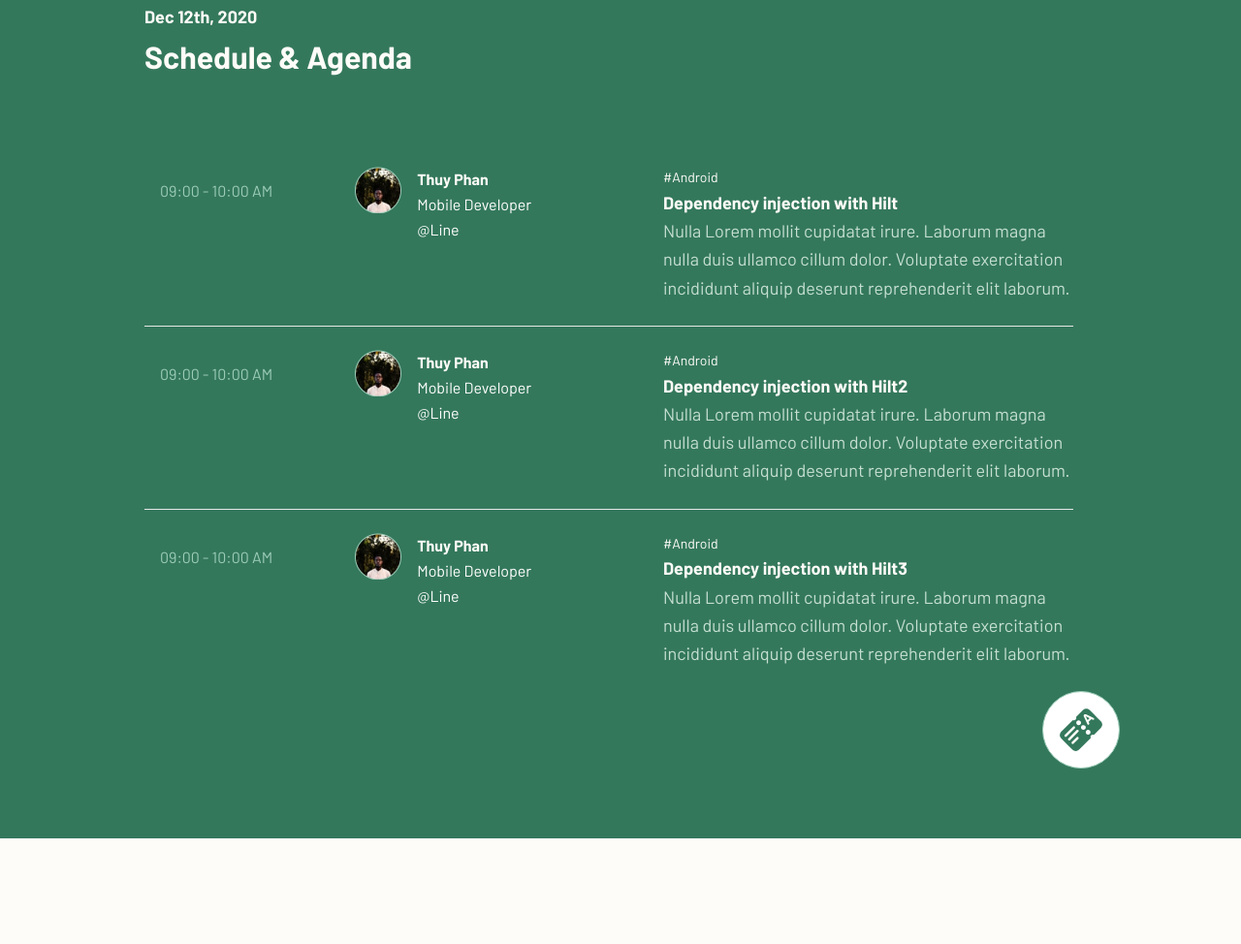
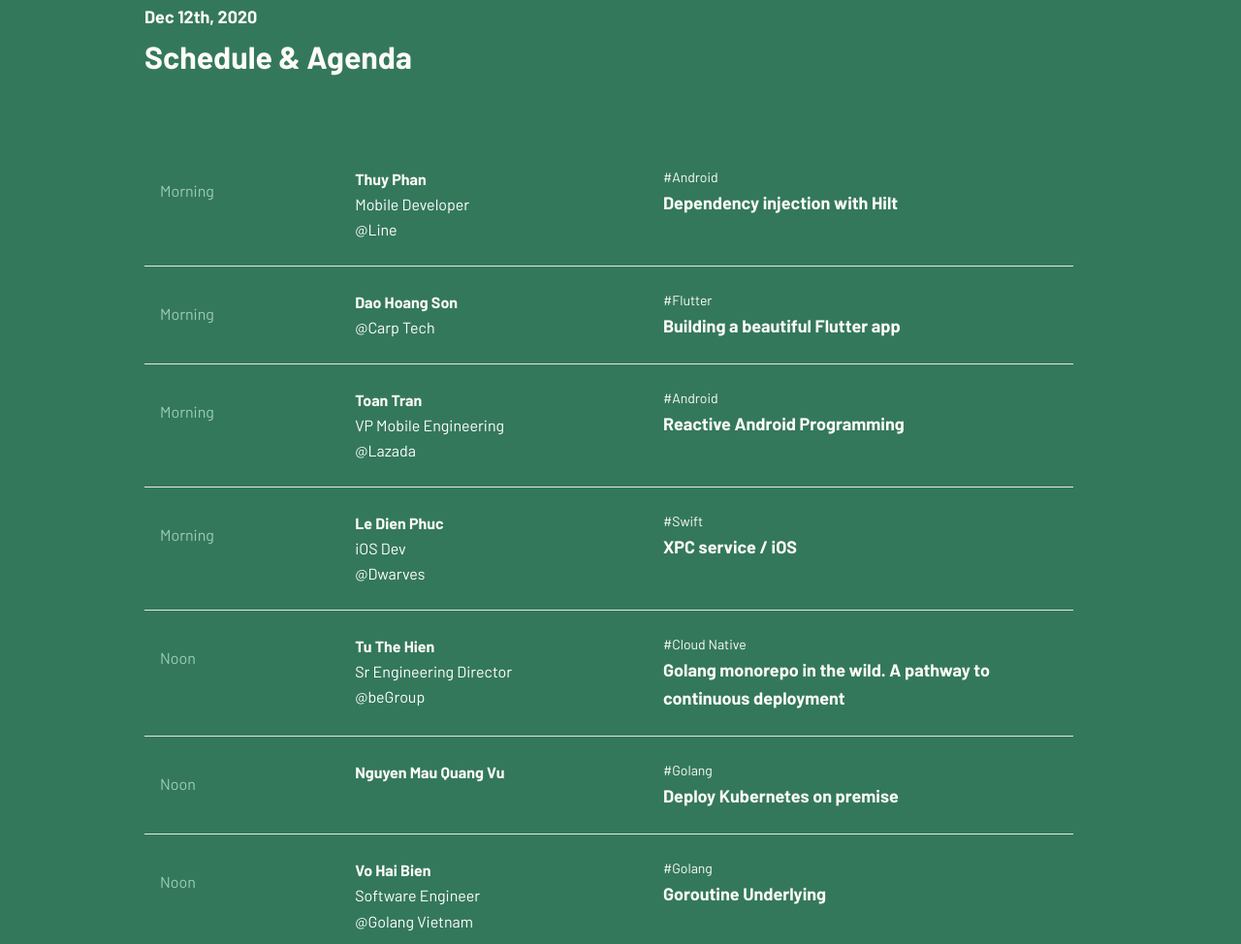
Before and after one commit to webuild-community/webuild.community, a Gatsby site: page /webuild-day in a window 1280 px wide. Shown: the part 1826-2800 px from the top of the page at 97% size. Built offline with nearby package versions, Linux system fonts and the light colour scheme; Gatsby itself is replaced by a stand-in of ours; what tailwindcss-transitions would draw is missing.

Commit message:
feat: inject real data

```diff
--- a/src/containers/webuild-day/CTASupport.jsx
+++ b/src/containers/webuild-day/CTASupport.jsx
@@ -10,9 +10,15 @@ const CTASupport = () => {
           Interested in joining our roster of the best and brightest sponsors
           around? Drop us a line and we&apos;ll give you the scoop!
         </p>
-        <Button bgClassName="bg-primary" textColorClassName="text-white">
-          Support WeBuild
-        </Button>
+        <a href="mailto:hello@webuild.community">
+          <Button
+            className="focus:outline-none"
+            bgClassName="bg-primary"
+            textColorClassName="text-white"
+          >
+            Support WeBuild
+          </Button>
+        </a>
       </Container>
     </section>
   );
--- a/src/containers/webuild-day/HeroBanner.jsx
+++ b/src/containers/webuild-day/HeroBanner.jsx
@@ -20,10 +20,19 @@ const HeroBanner = () => {
             event for developers this&nbsp;
             <span className="font-bold">December 12th</span>.
           </p>
-
-          <Button bgClassName="bg-white" textColorClassName="text-primary">
-            Register now
-          </Button>
+          <a
+            href="https://ticketbox.vn/event/webuild-day-121220-81060"
+            target="_blank"
+            rel="noopener noreferrer"
+          >
+            <Button
+              className="focus:outline-none"
+              bgClassName="bg-white"
+              textColorClassName="text-primary"
+            >
+              Register now
+            </Button>
+          </a>
         </div>
         <div>
           <img src={BannerImage} alt="banner webuild day" />
--- a/src/containers/webuild-day/Schedule.jsx
+++ b/src/containers/webuild-day/Schedule.jsx
@@ -2,41 +2,70 @@ import React from 'react';
 import Container from 'components/Container';
 import classnames from 'classnames';
 import ticketImg from 'assets/images/webuild-day/ticket.svg';
-import Speaker1 from 'assets/images/webuild-day/speakers/1.png';
 
 const listSchedule = [
   {
-    time: '09:00 - 10:00 AM',
-    pic: Speaker1,
+    time: 'Morning',
     name: 'Thuy Phan',
     position: 'Mobile Developer',
-    at: 'Line',
+    at: '@Line',
     tag: 'Android',
     title: 'Dependency injection with Hilt',
-    description:
-      'Nulla Lorem mollit cupidatat irure. Laborum magna nulla duis ullamco cillum dolor. Voluptate exercitation incididunt aliquip deserunt reprehenderit elit laborum.'
+    description: ''
   },
   {
-    time: '09:00 - 10:00 AM',
-    pic: Speaker1,
-    name: 'Thuy Phan',
-    position: 'Mobile Developer',
-    at: 'Line',
-    tag: 'Android',
-    title: 'Dependency injection with Hilt2',
-    description:
-      'Nulla Lorem mollit cupidatat irure. Laborum magna nulla duis ullamco cillum dolor. Voluptate exercitation incididunt aliquip deserunt reprehenderit elit laborum.'
+    time: 'Morning',
+    name: 'Dao Hoang Son',
+    position: '',
+    at: '@Carp Tech',
+    tag: 'Flutter',
+    title: 'Building a beautiful Flutter app',
+    description: ''
   },
   {
-    time: '09:00 - 10:00 AM',
-    pic: Speaker1,
-    name: 'Thuy Phan',
-    position: 'Mobile Developer',
-    at: 'Line',
+    time: 'Morning',
+    name: 'Toan Tran',
+    position: 'VP Mobile Engineering',
+    at: '@Lazada',
     tag: 'Android',
-    title: 'Dependency injection with Hilt3',
-    description:
-      'Nulla Lorem mollit cupidatat irure. Laborum magna nulla duis ullamco cillum dolor. Voluptate exercitation incididunt aliquip deserunt reprehenderit elit laborum.'
+    title: 'Reactive Android Programming',
+    description: ''
+  },
+  {
+    time: 'Morning',
+    name: 'Le Dien Phuc',
+    position: 'iOS Dev',
+    at: '@Dwarves',
+    tag: 'Swift',
+    title: 'XPC service / iOS',
+    description: ''
+  },
+  {
+    time: 'Noon',
+    name: 'Tu The Hien',
+    position: 'Sr Engineering Director',
+    at: '@beGroup',
+    tag: 'Cloud Native',
+    title: 'Golang monorepo in the wild. A pathway to continuous deployment',
+    description: ''
+  },
+  {
+    time: 'Noon',
+    name: 'Nguyen Mau Quang Vu',
+    position: '',
+    at: '',
+    tag: 'Golang',
+    title: 'Deploy Kubernetes on premise',
+    description: ''
+  },
+  {
+    time: 'Noon',
+    name: 'Vo Hai Bien',
+    position: 'Software Engineer',
+    at: '@Golang Vietnam',
+    tag: 'Golang',
+    title: 'Goroutine Underlying',
+    description: ''
   }
 ];
 
@@ -51,7 +80,7 @@ const Schedule = () => {
           </h1>
           {listSchedule.map(
             (
-              { time, pic, name, position, at, tag, title, description },
+              { time, name, position, at, tag, title, description },
               index,
               arr
             ) => {
@@ -71,11 +100,11 @@ const Schedule = () => {
                     {time}
                   </div>
                   <div className="flex w-3/5 md:ml-8">
-                    <img className="w-12 h-12 mr-4" src={pic} alt={name} />
+                    {/* <img className="w-12 h-12 mr-4" src={pic} alt={name} /> */}
                     <div>
                       <p className="font-bold">{name}</p>
                       <p className="text-white">{position}</p>
-                      <p className="text-white">@{at}</p>
+                      <p className="text-white">{at}</p>
                     </div>
                   </div>
                   <div className="w-full md:ml-16 mt-8 md:mt-0">
@@ -90,9 +119,14 @@ const Schedule = () => {
             }
           )}
           <div className="absolute bottom-0 right-0 transfrom transform translate-y-full lg:translate-x-6">
-            <button className="cursor-pointer focus:outline-none">
+            <a
+              className="cursor-pointer focus:outline-none"
+              href="https://ticketbox.vn/event/webuild-day-121220-81060"
+              target="_blank"
+              rel="noopener noreferrer"
+            >
               <img src={ticketImg} alt="ticket" />
-            </button>
+            </a>
           </div>
         </div>
       </Container>
```
Also changed, not shown: src/assets/images/webuild-day/speakers/1.png (deleted).
